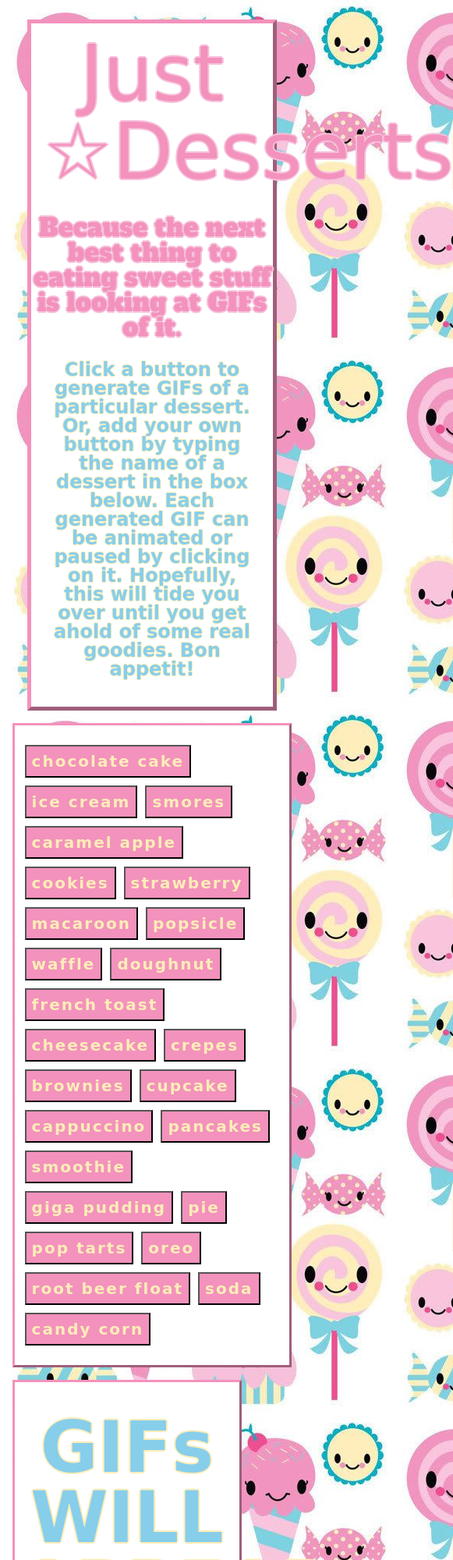
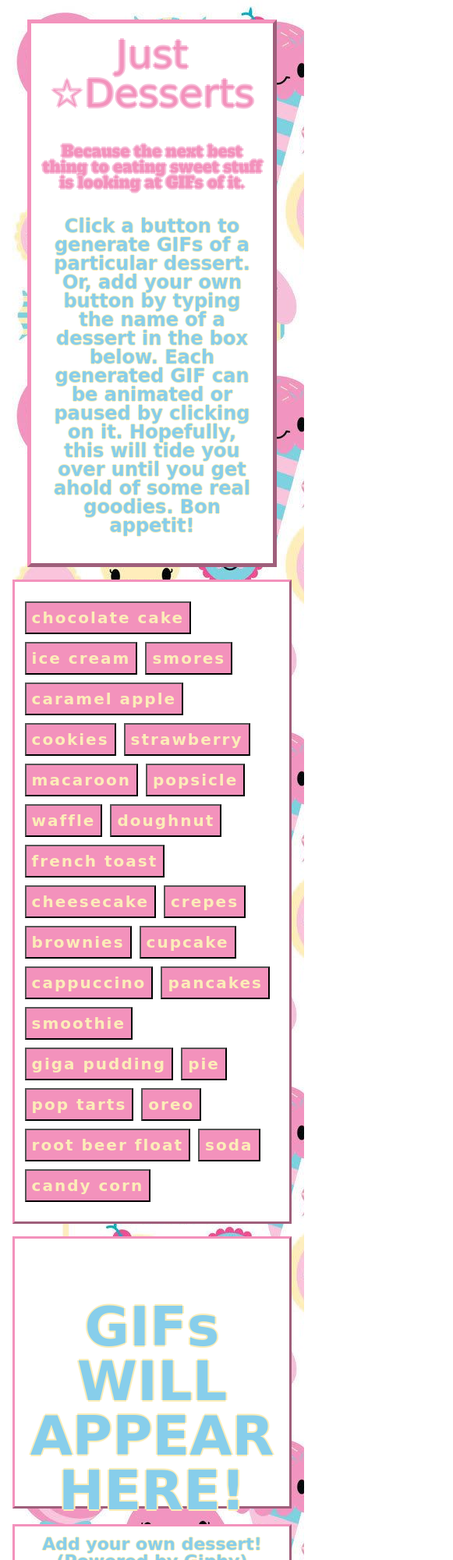
Before and after one commit to zagara2/GiphyHW, a plain HTML site: page index.html in a window 390 px wide. Shown: the top 2000 px of the page at 78% size, 581 px wide, since content can reach past the window. Drawn offline with nearby package versions, Linux system fonts and the light colour scheme; a web font is replaced by a local one.

Commit message:
added media queries

```diff
--- a/assets/css/style.css
+++ b/assets/css/style.css
@@ -29,6 +29,7 @@ html {
     font-size: 32px;
     color: #f392bc;
     text-shadow: -2px 0 #f6c0da, 0 2px #f6c0da, 2px 0 #f6c0da, 0 -2px #f6c0da;
+    padding:8px;
 }
 
 #instructions {
@@ -212,3 +213,68 @@ html {
     padding-right:2%;
 
 }
+
+@media screen and (max-width: 1300px) {
+	#subtitle {
+		font-size: 24px;
+		/*text-shadow: -1px 0 #f6c0da, 0 1px #f6c0da, 1px 0 #f6c0da, 0 -1px #f6c0da;*/
+	}
+	}
+
+@media screen and (max-width: 850px) {
+
+	#subtitle {
+		font-size: 20px;
+		/*text-shadow: -1px 0 #f6c0da, 0 1px #f6c0da, 1px 0 #f6c0da, 0 -1px #f6c0da;*/
+	}
+
+}
+
+@media screen and (max-width: 670px) {
+
+	#placeholder {
+		font-size:70px;
+		padding-top:20%;
+		 /*clear: both;*/
+		 display: block;
+		 margin-left: 4%;
+    margin-right: 4%;
+    width:auto;
+
+	}
+	#dessertPicsHere {
+		/*clear:both;*/
+		/*display: block;*/
+		margin-left: 4%;
+    margin-right: 4%;
+    width:auto;
+
+	}
+
+	#submissionStuff {
+		/*clear:both;*/
+		display: block;
+		margin-left: 4%;
+    margin-right: 4%;
+    width:auto;
+
+	}
+
+
+	}
+
+@media screen and (max-width: 550px) {
+
+	#bigTitle {
+		font-size:70px;
+	}
+
+}
+
+@media screen and (max-width: 400px) {
+
+	#bigTitle {
+		font-size:50px;
+	}
+
+}
```
Also changed, not shown: index.html (+1 -0 lines).
